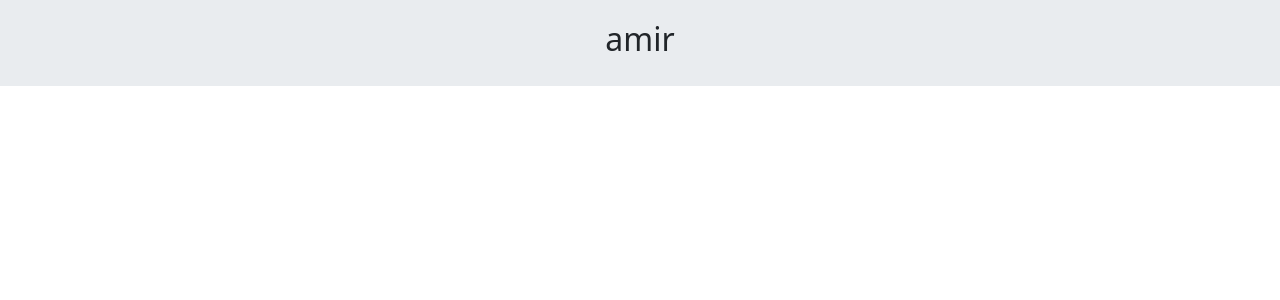
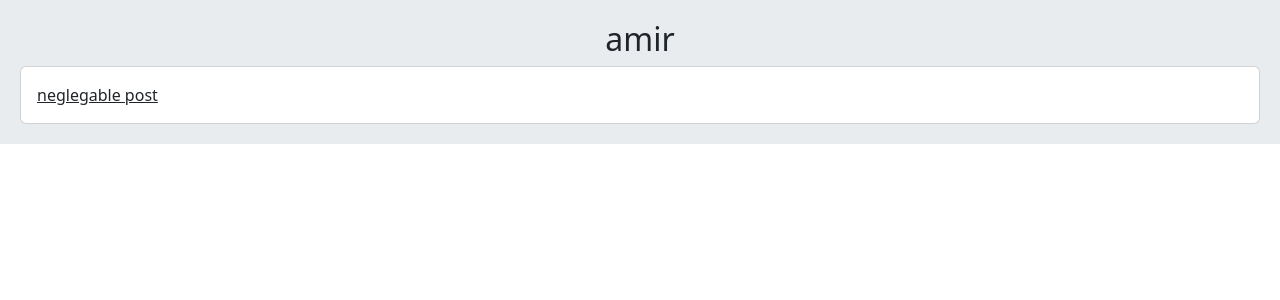
Before and after one commit to hexSven76/social_network, a Django app: page /account/profile/2/ in a window 1280 px wide. Shown: the part 56-356 px from the top of the page. Run offline with Django 5.2, Linux system fonts and the light colour scheme; a user stored in the database is signed in; data comes from the database, SQL or seed files in the repository; both versions use the stored data as it was after the commit.

Commit message:
posts now visible in homepage and user profiles.

```diff
--- a/account/templates/account/profile.html
+++ b/account/templates/account/profile.html
@@ -4,4 +4,10 @@
 
     <h2 class="text-center">{{ user.username }}</h2>
 
+    <div class="card">
+        {% for post in posts %}
+            <a href="{% url 'home:post_detail' post.id post.slug %}" class="card-body">{{ post.body|truncatewords:8 }}</a>
+        {% endfor %}
+    </div>
+
 {% endblock %}
--- a/account/views.py
+++ b/account/views.py
@@ -5,6 +5,7 @@ from django.contrib.auth.models import  User
 from django.contrib import messages
 from django.contrib.auth import authenticate, login, logout
 from django.contrib.auth.mixins import LoginRequiredMixin
+from home.models import Post
 
 
 class UserRegisterView(View):
@@ -76,4 +77,5 @@ class UserProfileView(LoginRequiredMixin, View):
 
     def get(self, request, user_id):
         user = User.objects.get(id=user_id)
-        return render(request, 'account/profile.html', {'user':user})
+        posts = Post.objects.filter(user=user)
+        return render(request, 'account/profile.html', {'user':user, 'posts':posts})
--- a/home/templates/home/index.html
+++ b/home/templates/home/index.html
@@ -4,4 +4,10 @@
 
     Home Page
 
+    <div class="card">
+        {% for post in posts %}
+            <a href="{% url 'home:post_detail' post.id post.slug %}" class="card-body">{{ post.body|truncatewords:8 }}</a>
+        {% endfor %}
+    </div>
+
 {% endblock %}
--- a/home/urls.py
+++ b/home/urls.py
@@ -3,5 +3,6 @@ from .import views
 
 app_name = 'home'
 urlpatterns = [
-    path('', views.HomeView.as_view(), name='home')
+    path('', views.HomeView.as_view(), name='home'),
+    path('post/<int:post_id>/<slug:post_slug>/', views.PostDetailView.as_view(), name='post_detail'),
 ]
```
Also changed, not shown: home/templates/home/detail.html (added, +8 -0 lines), home/views.py (+10 -3 lines), db.sqlite3.
